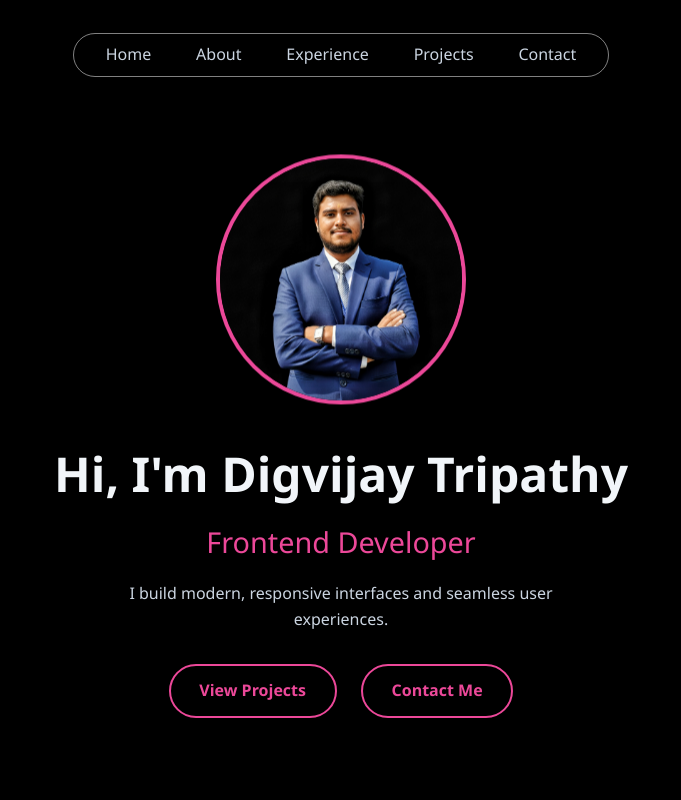
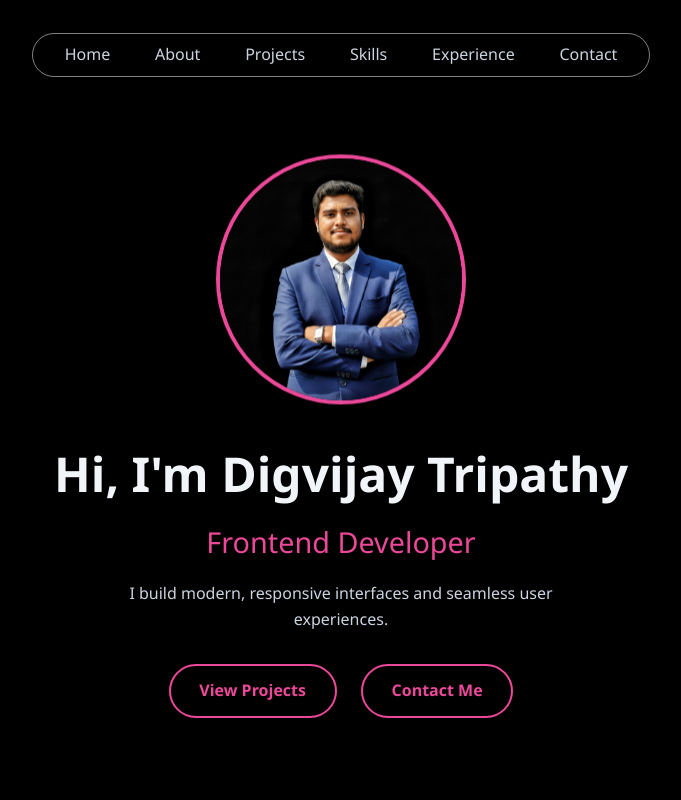
Before and after one commit to DIGVIJAY-TRIPATHY/PORTFOLIO, a React (Vite) app: page / in a window 1280 px wide. Shown: the top 800 px of the page, without its empty margins (299-980 px from the left). Built offline with nearby package versions, Linux system fonts and the light colour scheme.

Commit message:
modifying some parts

```diff
--- a/src/App.jsx
+++ b/src/App.jsx
@@ -14,8 +14,8 @@ function App() {
       <Header/>
       <Hero/>
       <About/>
+      <Projects />
       <Experience/>
-      <Projects />
       <Testimonial/>
       <Contact/>
       <Footer/>
--- a/src/components/Header/header.jsx
+++ b/src/components/Header/header.jsx
@@ -45,20 +45,29 @@ function Header() {
         </li>
         <li>
           <a
+            href="#projects"
+            className="nav-links"
+            onClick={() => setMenuOpen(false)}
+          >
+            Projects
+          </a>
+        </li>
+        <li>
+          <a
+            href="#"
+            className="nav-links"
+            onClick={() => setMenuOpen(false)}
+          >
+            Skills
+          </a>
+        </li>
+        <li>
+          <a
             href="#experience"
             className="nav-links"
             onClick={() => setMenuOpen(false)}
           >
             Experience
-          </a>
-        </li>
-        <li>
-          <a
-            href="#projects"
-            className="nav-links"
-            onClick={() => setMenuOpen(false)}
-          >
-            Projects
           </a>
         </li>
         <li>
--- a/src/components/footer/Footer.css
+++ b/src/components/footer/Footer.css
@@ -417,6 +417,11 @@
     text-align: center;
   }
 
+  .footer-column h3 {
+    display: flex;
+    align-items: center;
+    justify-content: center;
+  }
   .footer-column ul {
     align-items: center;
   }
```
